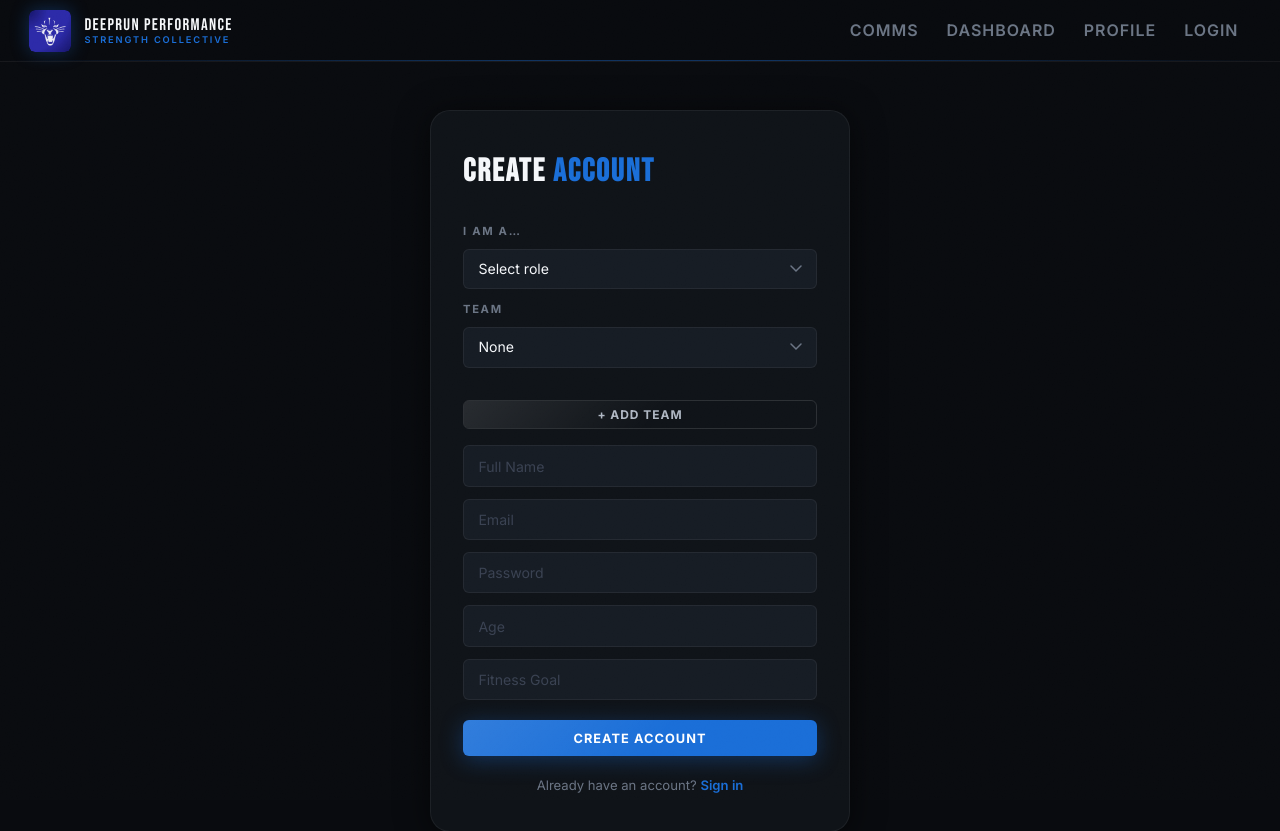
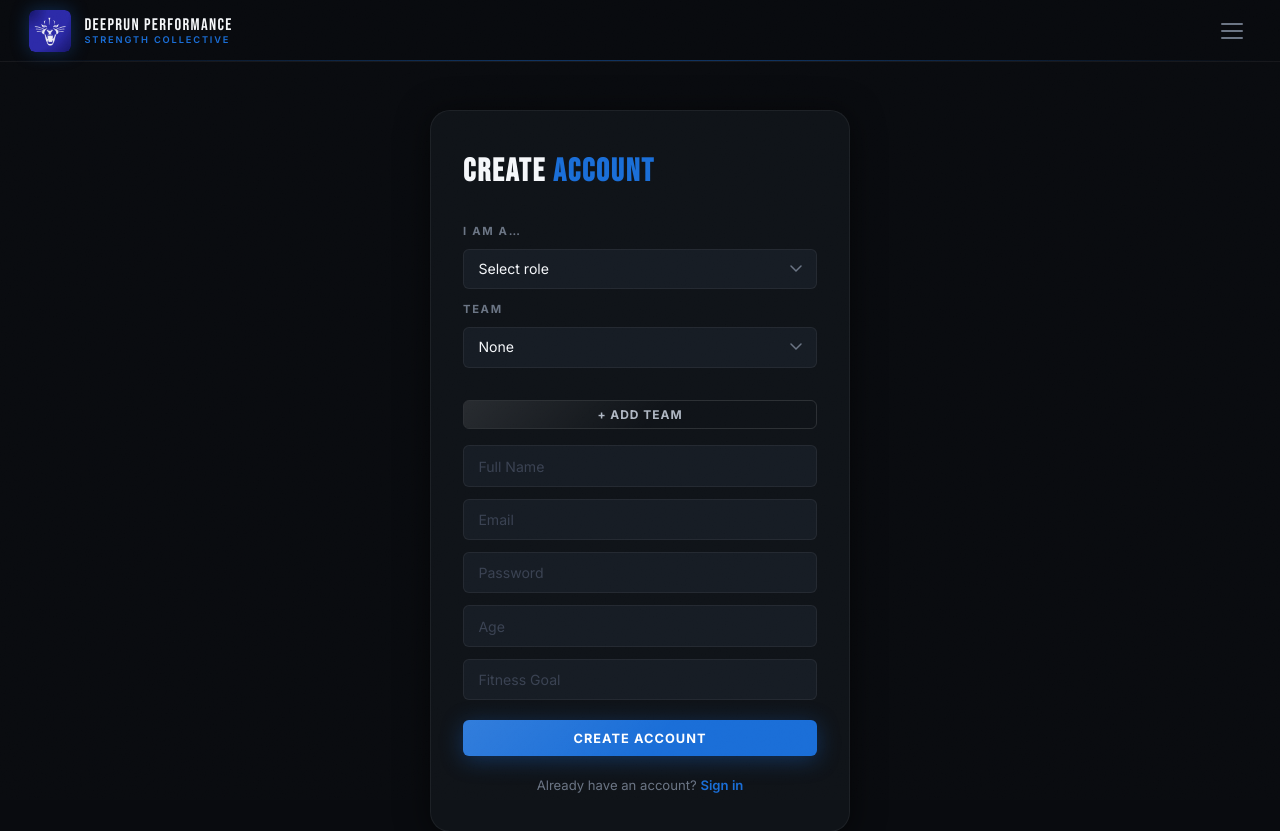
Before and after one commit to citdrhs/fitness, a Flask app: page /signup in a window 1280 px wide. Shown: the top 831 px of the page. Run offline with Flask 3, Linux system fonts and the light colour scheme.

Commit message:
Add files via upload
This is, Officially, the final Commit for Code in the DRHS Fitness Group of 2026.
Code was made by the team and uploaded to GitHub.

```diff
--- a/static/css/style.css
+++ b/static/css/style.css
@@ -666,10 +666,44 @@ table td:first-child { color:var(--gray-2); font-size:0.8rem; }
 /* =====================================================
    RESPONSIVE
    ===================================================== */
+/* Hamburger — always visible */
+.hamburger {
+  display:flex; flex-direction:column; justify-content:center; gap:5px;
+  background:none; border:none; cursor:pointer; padding:0.5rem;
+  margin-left:auto;
+}
+.hamburger span {
+  display:block; width:22px; height:2px;
+  background:var(--gray-2); border-radius:2px;
+  transition:var(--t);
+}
+.hamburger.open span:nth-child(1) { transform:translateY(7px) rotate(45deg); background:var(--white); }
+.hamburger.open span:nth-child(2) { opacity:0; }
+.hamburger.open span:nth-child(3) { transform:translateY(-7px) rotate(-45deg); background:var(--white); }
+
+/* Dropdown menu — always hamburger style */
+nav ul {
+  display:none;
+  flex-direction:column;
+  position:absolute; top:var(--nav-h); left:0; right:0;
+  background:rgba(9,11,15,0.97);
+  backdrop-filter:blur(20px);
+  border-bottom:1px solid var(--border-blue);
+  padding:0.5rem 0 1rem;
+  gap:0.1rem;
+  z-index:999;
+}
+nav ul.open { display:flex; }
+nav ul li { width:100%; }
+nav ul li a {
+  display:block; padding:0.75rem 1.5rem;
+  font-size:0.85rem; letter-spacing:0.06em;
+  border-radius:0; width:100%;
+}
+nav ul li a:hover { background:var(--elevated); }
+
 @media (max-width:560px) {
-  nav { padding:0 1rem; }
   .wrap { padding:1.5rem 1rem; }
-  nav ul li a { padding:0.35rem 0.55rem; font-size:0.5rem; letter-spacing:0.03em; }
   .hero h1 { font-size:clamp(3rem,14vw,6rem); }
   .hero-photo-row { display:none; }
   .profile-update form { flex-direction:column; }
--- a/static/js/script.js
+++ b/static/js/script.js
@@ -1,3 +1,21 @@
+/* ================================================
+   MOBILE NAV HAMBURGER
+   ================================================ */
+const hamburger = document.getElementById("hamburger");
+const navMenu = document.getElementById("nav-menu");
+if (hamburger && navMenu) {
+  hamburger.addEventListener("click", () => {
+    hamburger.classList.toggle("open");
+    navMenu.classList.toggle("open");
+  });
+  navMenu.querySelectorAll("a").forEach(link => {
+    link.addEventListener("click", () => {
+      hamburger.classList.remove("open");
+      navMenu.classList.remove("open");
+    });
+  });
+}
+
 /* ================================================
    DEEPRUN PERFORMANCE CENTER — script.js
    ================================================ */
--- a/templates/base.html
+++ b/templates/base.html
@@ -19,7 +19,11 @@
     </div>
   </a>
 
-  <ul class="base-text">
+  <button class="hamburger" id="hamburger" aria-label="Menu">
+    <span></span><span></span><span></span>
+  </button>
+
+  <ul class="base-text" id="nav-menu">
 
       <li><a href="{{ url_for('communications') }}">Comms</a></li>
       <li><a href="{{ url_for('dashboard') }}">Dashboard</a></li>
```
Also changed, not shown: AYLA_CHANGES.txt (added, +19 -0 lines), README.txt, 2 other files.
